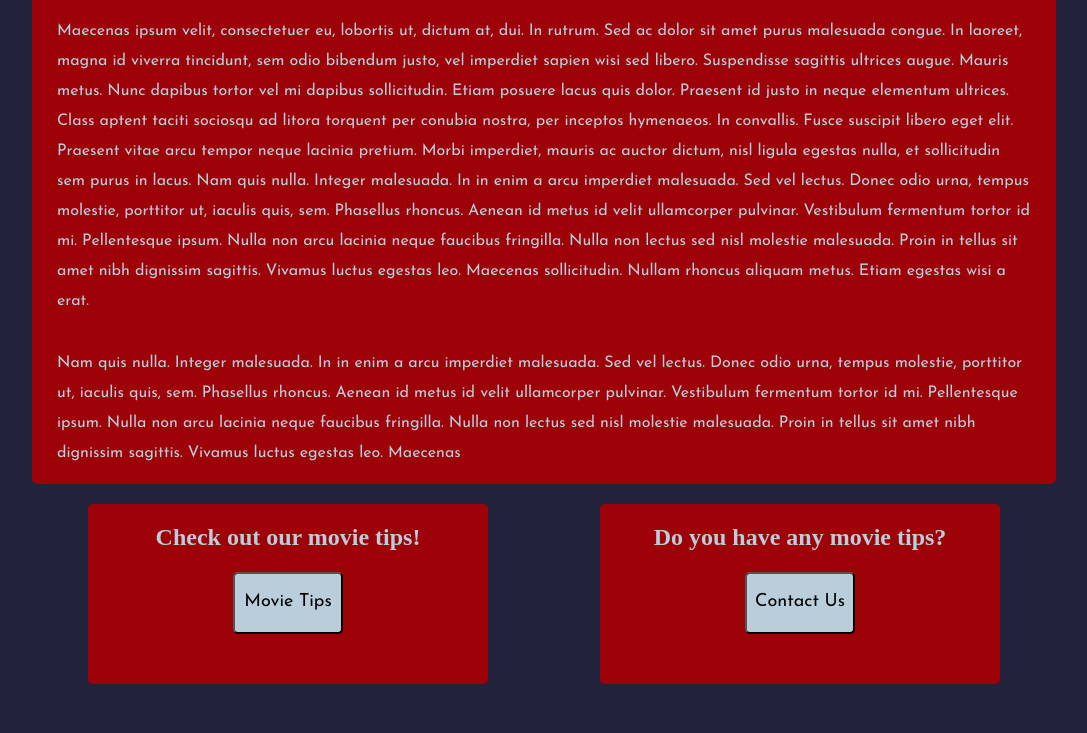
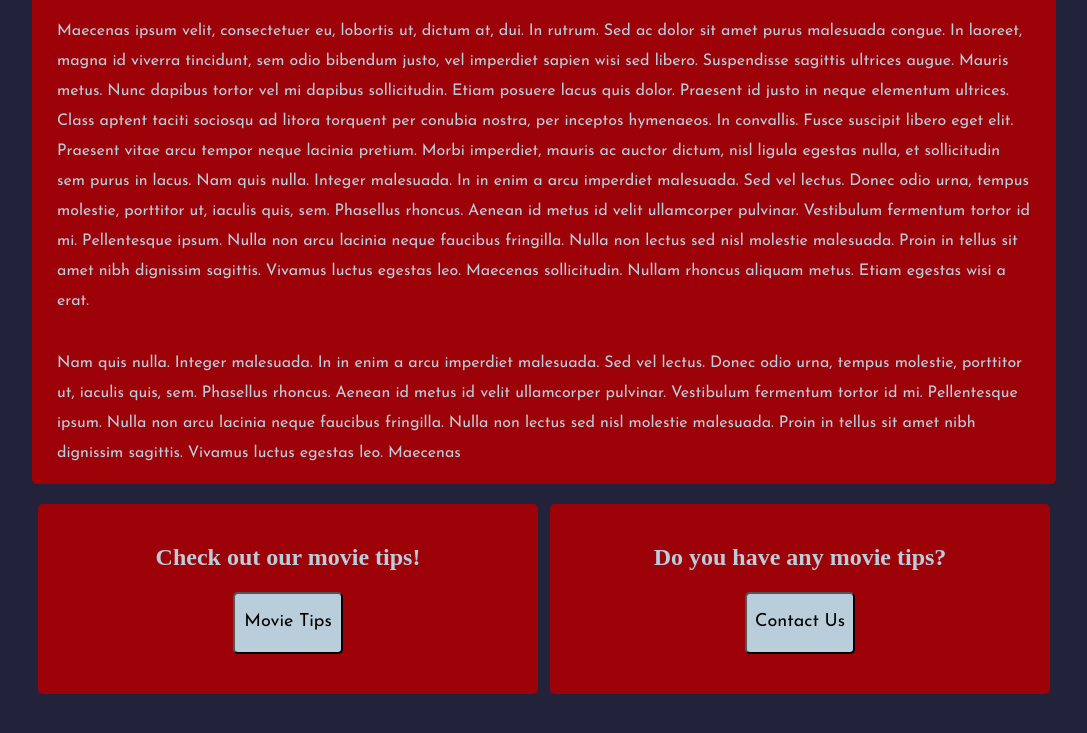
Before and after one commit to NinaAlden/group-project2, a plain HTML site: page pages/about.html in a window 1280 px wide. Shown: the part 67-800 px from the top of the page, without its empty margins (96-1183 px from the left). Drawn offline with nearby package versions, Linux system fonts and the light colour scheme; files that its build step writes are made by us from their sources.

Commit message:
ändring

```diff
--- a/styles/about.scss
+++ b/styles/about.scss
@@ -61,10 +61,11 @@
     align-items: center;
     color: #B9CEDA;
     background-color: #9D0208;
-    max-width: 400px;
+    max-width: 500px;
     width: 100%;
     min-height: 170px;
     border-radius: 5px;
+    padding-top: 20px;
 
 }
 
@@ -74,10 +75,11 @@
     align-items: center;
     color: #B9CEDA;
     background-color: #9D0208;
-    max-width: 400px;
+    max-width: 500px;
     width: 100%;
     min-height: 170px;
     border-radius: 5px;
+    padding-top: 20px;
 }
 
 .btn-ge {
```
Also changed, not shown: styles/about.css.
